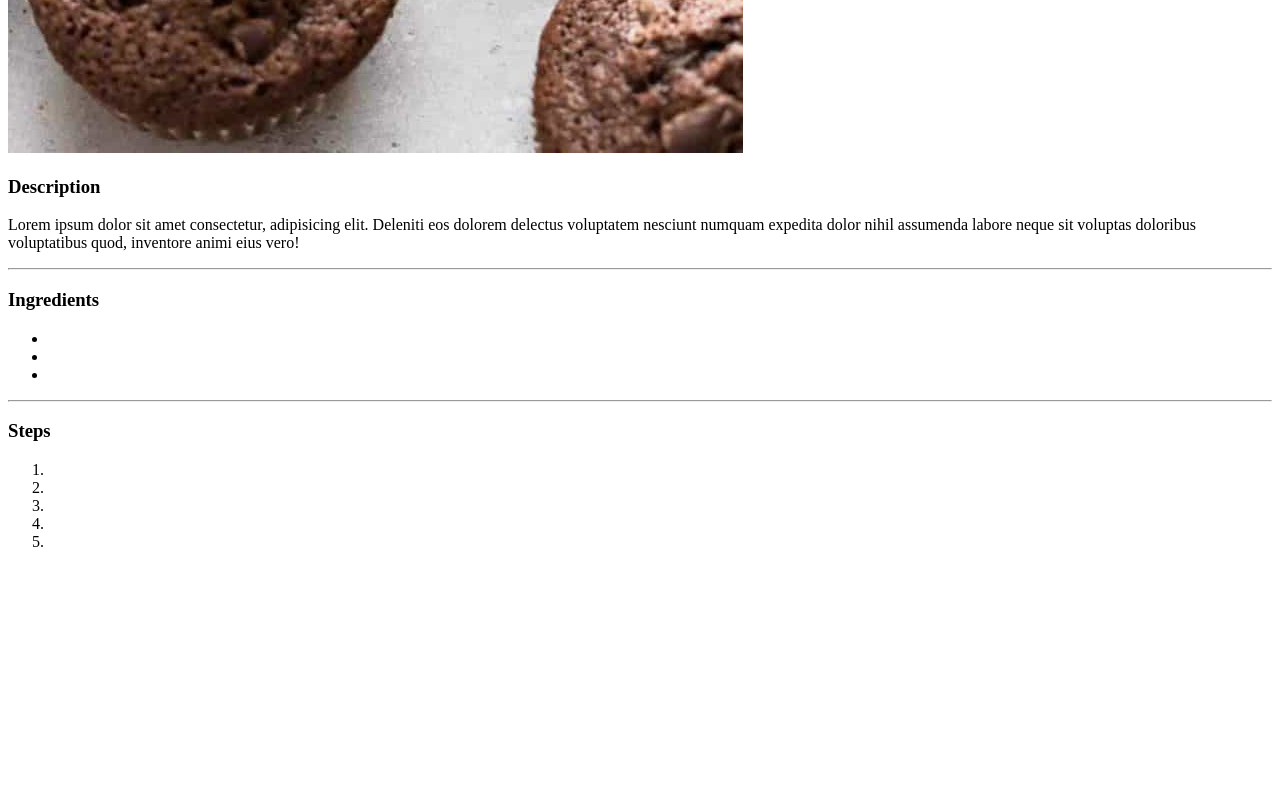
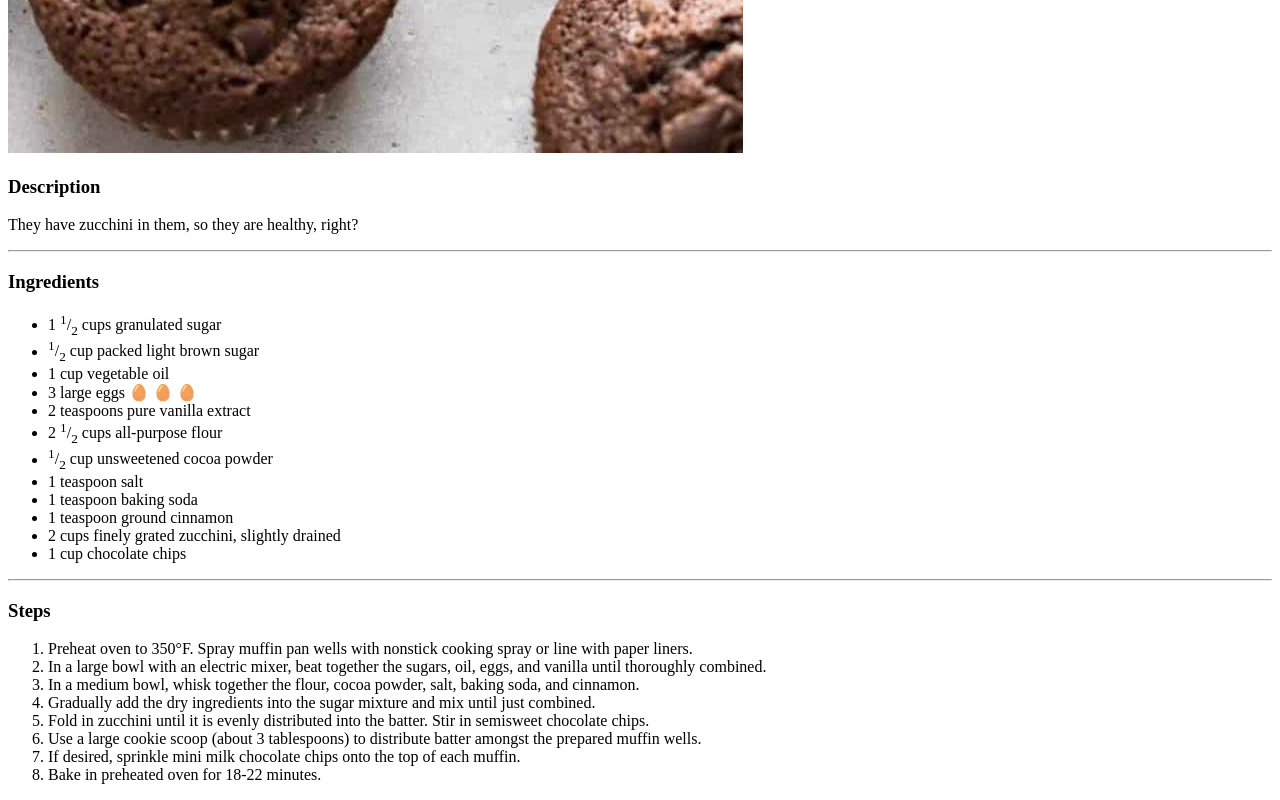
Before and after one commit to theQuiltingRiverOtter/odin-recipes, a plain HTML site: page recipes/muffins.html in a window 1280 px wide. Shown: the part 1030-1830 px from the top of the page. Before the commit the page ends 1597 px from the top, so only its background shows below. Drawn offline with Linux system fonts and the light colour scheme.

Commit message:
Fix: Add recipe info for cookies and muffins, update index to include description.

```diff
--- a/recipes/muffins.html
+++ b/recipes/muffins.html
@@ -12,24 +12,35 @@
     <h1>Chocolate Zucchini Muffins</h1>
     <img src="../images/muffins.jpg" alt="Chocolate Zucchini Muffins">
     <h3>Description</h3>
-    <p>Lorem ipsum dolor sit amet consectetur, adipisicing elit. Deleniti eos dolorem delectus voluptatem nesciunt
-        numquam expedita dolor nihil assumenda labore neque sit voluptas doloribus voluptatibus quod, inventore animi
-        eius vero!</p>
+    <p>They have zucchini in them, so they are healthy, right?</p>
     <hr>
     <h3>Ingredients</h3>
     <ul>
-        <li></li>
-        <li></li>
-        <li></li>
+        <li>1 <sup>1</sup>/<sub>2</sub> cups granulated sugar</li>
+        <li><sup>1</sup>/<sub>2</sub> cup packed light brown sugar</li>
+        <li>1 cup vegetable oil</li>
+        <li>3 large eggs &#129370; &#129370; &#129370;</li>
+        <li>2 teaspoons pure vanilla extract</li>
+        <li>2 <sup>1</sup>/<sub>2</sub> cups all-purpose flour</li>
+        <li><sup>1</sup>/<sub>2</sub> cup unsweetened cocoa powder</li>
+        <li>1 teaspoon salt</li>
+        <li>1 teaspoon baking soda</li>
+        <li>1 teaspoon ground cinnamon</li>
+        <li>2 cups finely grated zucchini, slightly drained</li>
+        <li> 1 cup chocolate chips</li>
     </ul>
     <hr>
     <h3>Steps</h3>
     <ol>
-        <li></li>
-        <li></li>
-        <li></li>
-        <li></li>
-        <li></li>
+        <li>Preheat oven to 350°F. Spray muffin pan wells with nonstick cooking spray or line with paper liners.</li>
+        <li>In a large bowl with an electric mixer, beat together the sugars, oil, eggs, and vanilla until thoroughly
+            combined.</li>
+        <li>In a medium bowl, whisk together the flour, cocoa powder, salt, baking soda, and cinnamon.</li>
+        <li>Gradually add the dry ingredients into the sugar mixture and mix until just combined.</li>
+        <li>Fold in zucchini until it is evenly distributed into the batter. Stir in semisweet chocolate chips.</li>
+        <li>Use a large cookie scoop (about 3 tablespoons) to distribute batter amongst the prepared muffin wells.</li>
+        <li>If desired, sprinkle mini milk chocolate chips onto the top of each muffin.</li>
+        <li>Bake in preheated oven for 18-22 minutes.</li>
     </ol>
 </body>
 
```
Also changed, not shown: index.html (+1 -0 lines), recipes/cookies.html (+15 -11 lines).
